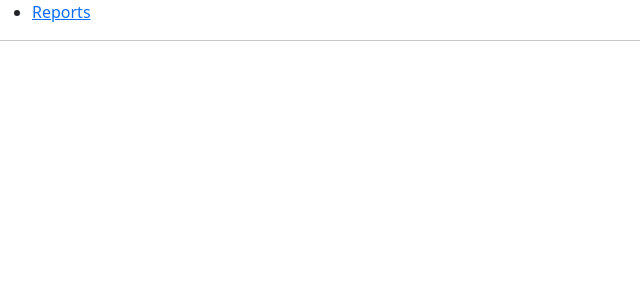
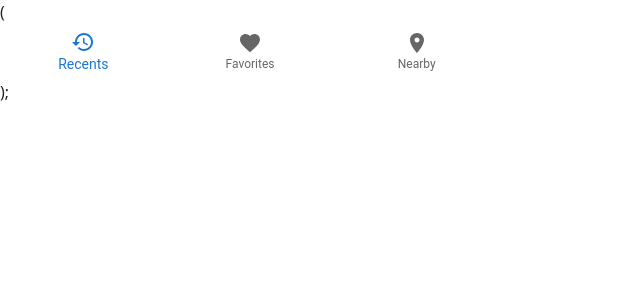
Before and after one commit to habte-selassie/Test_Project, a React (Create React App) app in the folder front/: page / in a window 1280 px wide. Shown: the top 300 px of the page, without its empty margins (0-640 px from the left). Built offline with nearby package versions, Linux system fonts and the light colour scheme.

Commit message:
add bottom navigation to try

```diff
--- a/front/src/App.js
+++ b/front/src/App.js
@@ -238,77 +238,77 @@
 // }
 
 // export default withRouter(App)
-import React from "react";
-import { BrowserRouter } from "react-router-dom";
-import { Route } from "react-router-dom";
-import { Link } from "react-router-dom";
-import { Switch } from "react-router-dom";
-import { useParams } from "react-router-dom";
-import { useRouteMatch } from "react-router-dom";
+// import React from "react";
+// import { BrowserRouter } from "react-router-dom";
+// import { Route } from "react-router-dom";
+// import { Link } from "react-router-dom";
+// import { Switch } from "react-router-dom";
+// import { useParams } from "react-router-dom";
+// import { useRouteMatch } from "react-router-dom";
 
-const Reports = () => {
-  let {path,url} = useRouteMatch()
-  return (
-    <div>
-      <h2>Reports</h2>
-      <ul>
-        <li>
-          <Link to={`${url}/profitloss`}>Profit and loss</Link>
-        </li>
-        <li>
-          <Link to={`${url}/balancesheet`}>Balance sheet</Link>
-        </li>
-        <li>
-          <Link to={`${url}/payroll`}>Payroll</Link>
-        </li>
-      </ul>
+// const Reports = () => {
+//   let {path,url} = useRouteMatch()
+//   return (
+//     <div>
+//       <h2>Reports</h2>
+//       <ul>
+//         <li>
+//           <Link to={`${url}/profitloss`}>Profit and loss</Link>
+//         </li>
+//         <li>
+//           <Link to={`${url}/balancesheet`}>Balance sheet</Link>
+//         </li>
+//         <li>
+//           <Link to={`${url}/payroll`}>Payroll</Link>
+//         </li>
+//       </ul>
 
-      <Switch>
-        <Route exact path={path}>
-          <h3>Select a report</h3>
-        </Route>
-        <Route path={`${path}/:reportId`}>
-          <Report />
-        </Route>
-      </Switch>
-    </div>
-   );
-}
+//       <Switch>
+//         <Route exact path={path}>
+//           <h3>Select a report</h3>
+//         </Route>
+//         <Route path={`${path}/:reportId`}>
+//           <Report />
+//         </Route>
+//       </Switch>
+//     </div>
+//    );
+// }
 
-function Report() {
-  let { reportId } = useParams();
-  return (
-  <div>
-  <h3>{reportId}</h3>
-  </div>
-  );
-  }
+// function Report() {
+//   let { reportId } = useParams();
+//   return (
+//   <div>
+//   <h3>{reportId}</h3>
+//   </div>
+//   );
+//   }
 
 
 
-  function Nav() {
-    return(
-    <div>
-    <ul>
-    <li>
-    <Link to={`/reports`}>Reports</Link>
-    </li>
-    </ul>
-    <hr />
-    <Switch>
-    <Route path={`/reports`}>
-    <Reports />
-    </Route>
-    </Switch>
-    </div>
-  )
-}
+//   function Nav() {
+//     return(
+//     <div>
+//     <ul>
+//     <li>
+//     <Link to={`/reports`}>Reports</Link>
+//     </li>
+//     </ul>
+//     <hr />
+//     <Switch>
+//     <Route path={`/reports`}>
+//     <Reports />
+//     </Route>
+//     </Switch>
+//     </div>
+//   )
+// }
 
-function App() {
-  return (
-  <BrowserRouter>
-  <Nav />
-  </BrowserRouter>
-  );
-  }
-  export default App;
+// function App() {
+//   return (
+//   <BrowserRouter>
+//   <Nav />
+//   </BrowserRouter>
+//   );
+//   }
+//   export default App;
--- a/front/src/index.js
+++ b/front/src/index.js
@@ -4,13 +4,12 @@
 import App from './App';
 import "bootstrap/dist/css/bootstrap.css"
 import "font-awesome/css/font-awesome.css"
+import Navigation from "./web-components/Navigation";
 
 
 const root = ReactDOM.createRoot(document.getElementById('root'));
 root.render(
   <React.StrictMode>
-  <BrowserRouter>
-   <App />
-  </BrowserRouter>
+  <Navigation/>
 </React.StrictMode>
 );
--- a/front/src/web-components/Navigation.js
+++ b/front/src/web-components/Navigation.js
@@ -1,6 +1,33 @@
+import * as React from 'react';
+import Box from '@mui/material/Box';
+import BottomNavigation from '@mui/material/BottomNavigation';
+import BottomNavigationAction from '@mui/material/BottomNavigationAction';
+import RestoreIcon from '@mui/icons-material/Restore';
+import FavoriteIcon from '@mui/icons-material/Favorite';
+import LocationOnIcon from '@mui/icons-material/LocationOn';
+import { useState } from 'react';
+
 const Navigation = () => {
+    const [value, setValue] = useState(0);
+
     return (
         <div>
+
+  (
+    <Box sx={{ width: 500 }}>
+      <BottomNavigation
+        showLabels
+        value={value}
+        onChange={(event, newValue) => {
+          setValue(newValue);
+        }}
+      >
+        <BottomNavigationAction label="Recents" icon={<RestoreIcon />} />
+        <BottomNavigationAction label="Favorites" icon={<FavoriteIcon />} />
+        <BottomNavigationAction label="Nearby" icon={<LocationOnIcon />} />
+      </BottomNavigation>
+    </Box>
+  );
 
         </div>
      );
```
